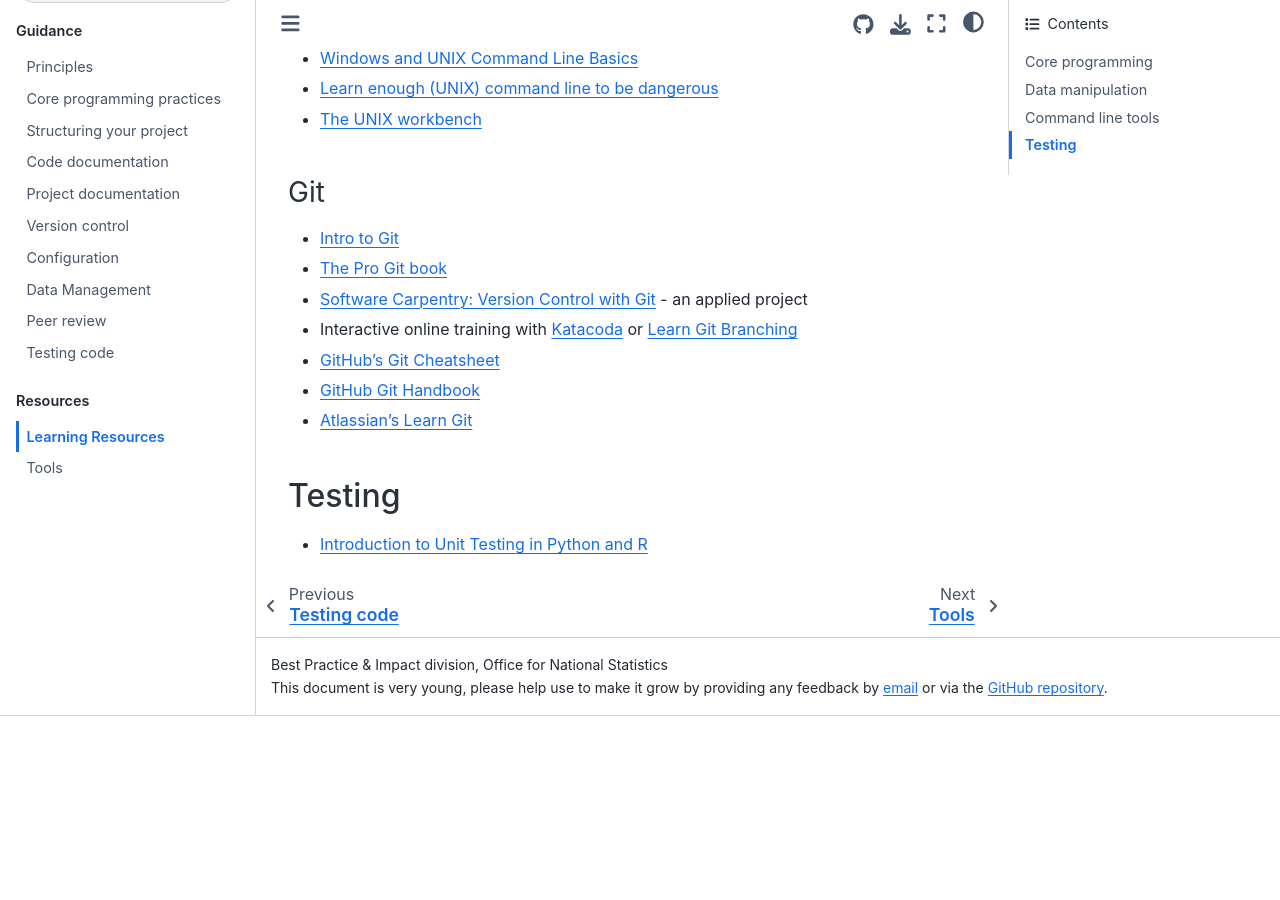
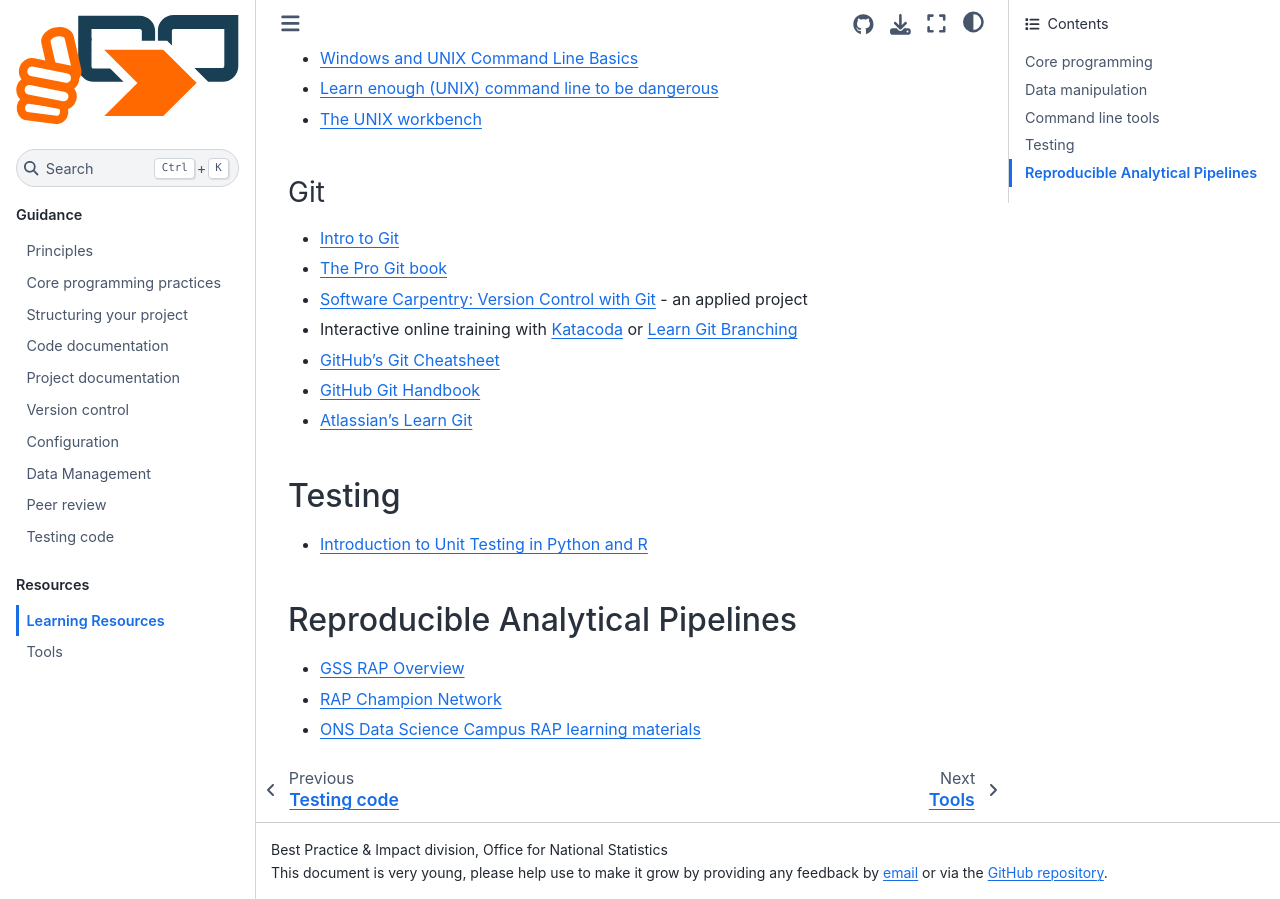
Before and after one commit to best-practice-and-impact/qa-of-code-guidance, a Jupyter Book: the page built from book/learning.md, in a window 1280 px wide and 900 px high, scrolled down 1815 px. Built offline with Jupyter Book 1.0.4 settings and Sphinx 7.4.7 and the Sphinx Book theme 1.1.4, drawn with Linux system fonts in a browser that asks for light colours; before the commit the page ends 2531 px from its top, so only the background shows below that.

Commit message:
Add RAP learning resources

```diff
--- a/book/learning.md
+++ b/book/learning.md
@@ -67,3 +67,10 @@
 ## Testing
 
 * [Introduction to Unit Testing in Python and R](https://learninghub.ons.gov.uk/enrol/index.php?id=539)
+
+
+## Reproducible Analytical Pipelines
+
+* [GSS RAP Overview](https://gss.civilservice.gov.uk/reproducible-analytical-pipelines/)
+* [RAP Champion Network](https://gss.civilservice.gov.uk/about-us/champion-networks/reproducible-analytical-pipeline-rap-champions/#more-information-about-rap-champions)
+* [ONS Data Science Campus RAP learning materials](https://github.com/datasciencecampus/gov-uk-rap-materials)
```
